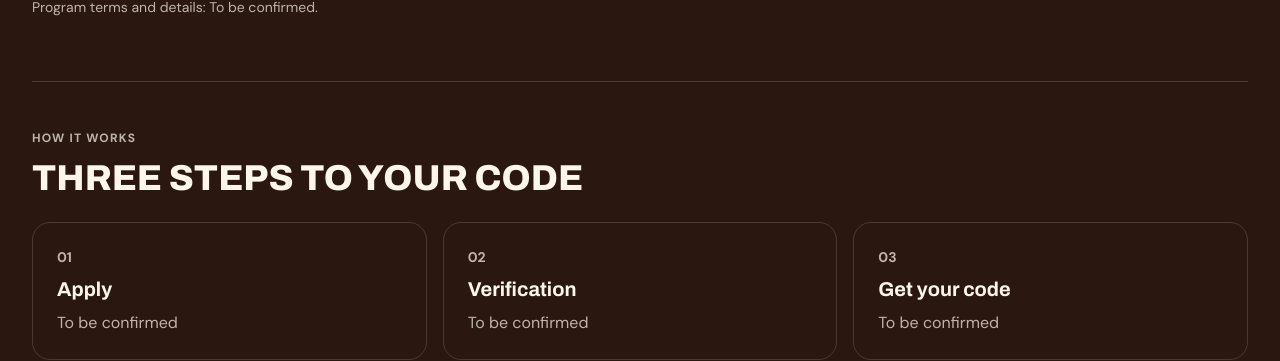
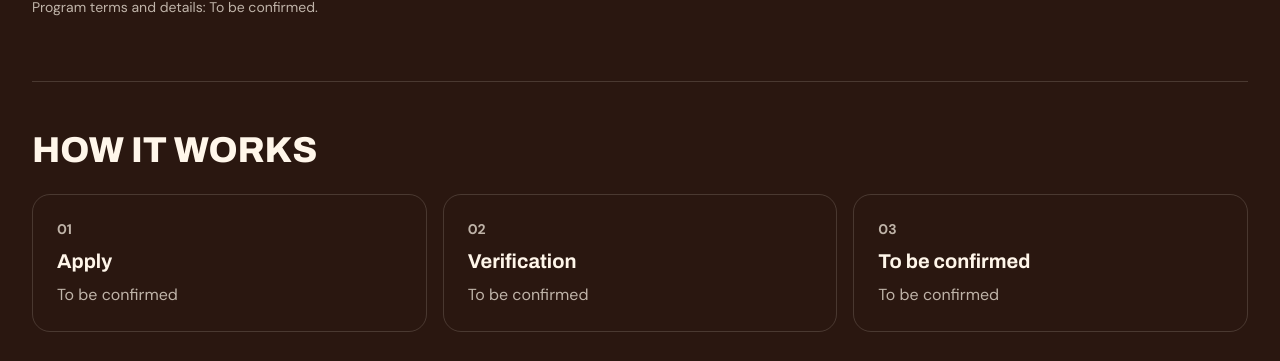
Before and after one commit to robsonrodrigues01/nadeon-web, a Next.js app: page /professionals in a window 1280 px wide. Shown: the part 1415-1776 px from the top of the page. Built offline with nearby package versions, Linux system fonts and the light colour scheme; no server answers.

Commit message:
fix(W5-18): remove unapproved referral code promise

```diff
--- a/app/(shared)/professionals/page.tsx
+++ b/app/(shared)/professionals/page.tsx
@@ -156,18 +156,15 @@ export default async function ProfessionalsPage() {
           className="scroll-mt-8 space-y-6 border-y border-border py-12"
         >
           <div className="space-y-3">
-            <p className="text-xs font-semibold uppercase tracking-widest text-fg-muted">
-              HOW IT WORKS
-            </p>
             <h2
               id="how-title"
               className="font-archivo text-3xl font-extrabold uppercase sm:text-4xl"
             >
-              Three steps to your code
+              How it works
             </h2>
           </div>
           <ol className="grid gap-4 md:grid-cols-3">
-            {["Apply", "Verification", "Get your code"].map((step, index) => (
+            {["Apply", "Verification", "To be confirmed"].map((step, index) => (
               <li key={step} className="rounded-card border border-border p-6">
                 <p className="text-sm font-semibold text-fg-muted">
                   {String(index + 1).padStart(2, "0")}
```
Also changed, not shown: 1 other file (tests, documents, lock files or other folders).
